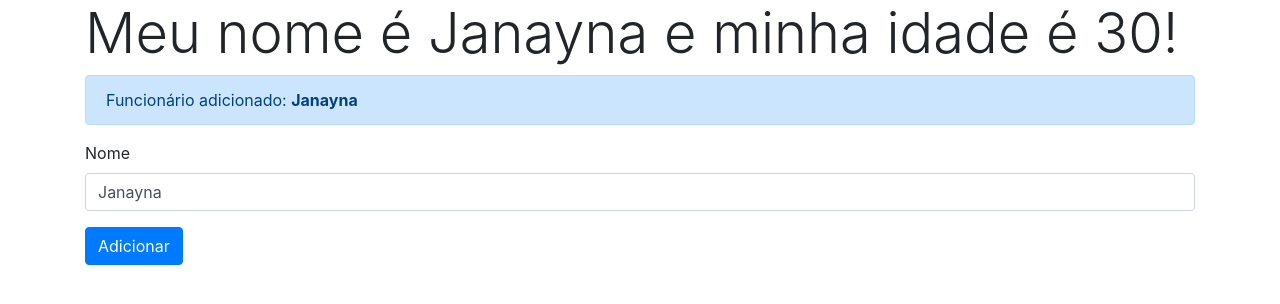
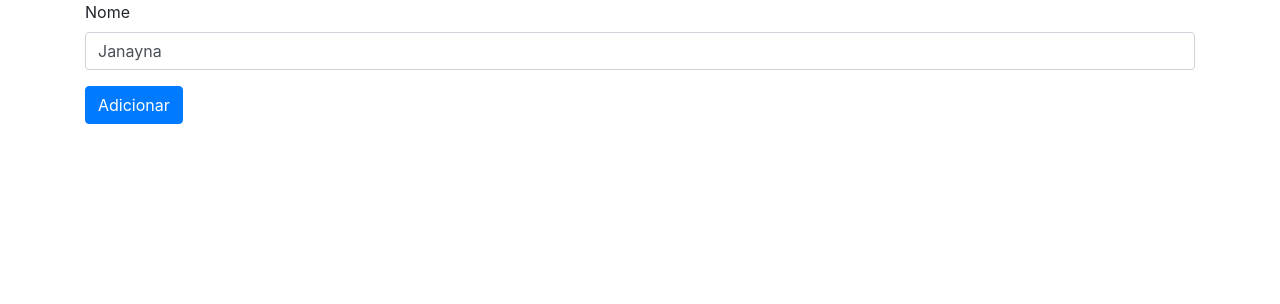
Before and after one commit to janfernandes/primeiros-passos-angular, an Angular app: page / in a window 1280 px wide. Shown: the top 304 px of the page. Built offline with nearby package versions, Linux system fonts and the light colour scheme.

Commit message:
aula 9.13

```diff
--- a/src/app/app.component.html
+++ b/src/app/app.component.html
@@ -1,16 +1,18 @@
 <div class="container">
-  <h1 class="display-4">Meu nome é {{nome}} e minha idade é {{getIdade() + 20}}!</h1>
-  <div class="alert alert-primary" role="alert">
+<!--  <h1 class="display-4">Meu nome é {{nome}} e minha idade é {{getIdade() + 20}}!</h1>-->
+  <div class="alert alert-primary" role="alert" *ngIf="adicionado">
     Funcionário adicionado: <strong>{{nome}}</strong>
   </div>
 
   <div class="form-group">
     <label>Nome</label>
-      <input type="text" class="form-control" [(ngModel)]="nome">
+    <input type="text" class="form-control" [(ngModel)]="nome"
+           (focus)="adicionado = false">
   </div>
 
   <button type="button" class="btn btn-primary"
-          (click)="adicionar()" [disabled]="nome.length == 0">Adicionar</button>
+          (click)="adicionar()" [disabled]="nome.length == 0">Adicionar
+  </button>
 
   <!--  bind-disabled ou [disabled]-->
   <!--  (input)="alterarNome($event)" value="{{nome}}" é o mesmo que [(ngModel)]="nome"-->
@@ -26,4 +28,12 @@
 
   <!--  <button type="button" class="btn btn-primary" (click)="adicionarOutrojeito(nomeInput.value)">Adicionar</button>-->
 
+  <div class="row" style="margin-top: 20px">
+    <div class="col-2" *ngFor="let funcionario of funcionarios">
+      <div class="card">
+        <img class="card-img-top" src="https://randomuser.me/api/portraits/men/{{funcionario.id}}.jpg">
+        <div class="card-body">{{funcionario.nome}}</div>
       </div>
+    </div>
+  </div>
+</div>
--- a/src/app/app.component.ts
+++ b/src/app/app.component.ts
@@ -9,6 +9,9 @@ export class AppComponent {
   title = 'meu-projeto';
   nome = 'Janayna';
   idade = 10;
+  adicionado = false;
+  funcionarios = [];
+  ultimoId = 0;
 
   getIdade(){
     return this.idade;
@@ -16,9 +19,11 @@ export class AppComponent {
 
   adicionar(){
     console.log(`Adicionando ${this.nome}`);
-
-    const numero = Math.round(Math.random() * 100);
-    this.nome = 'Janix' + numero;
+    this.adicionado = true;
+    this.funcionarios.push({
+      id: ++this.ultimoId,
+      nome: this.nome
+    });
   }
 
   alterarNome(event: any){
```
Lines whose indentation alone changed are shown as unchanged.
